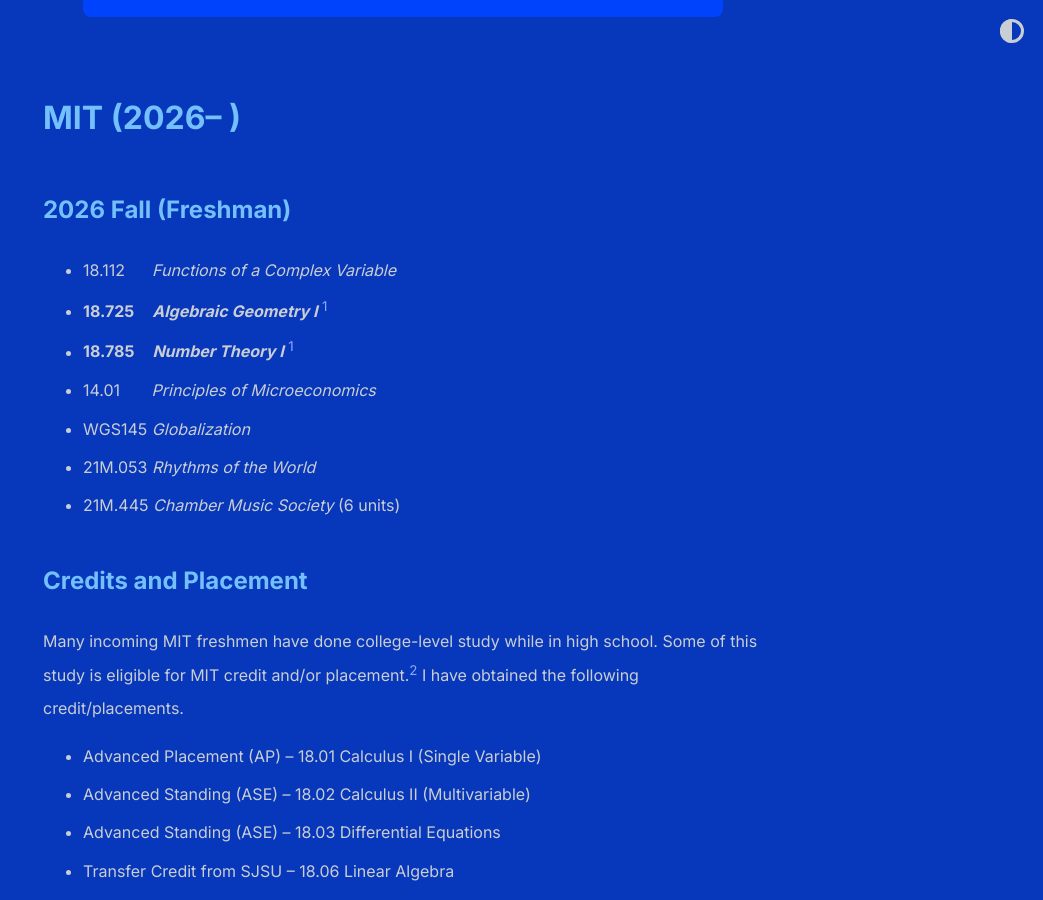
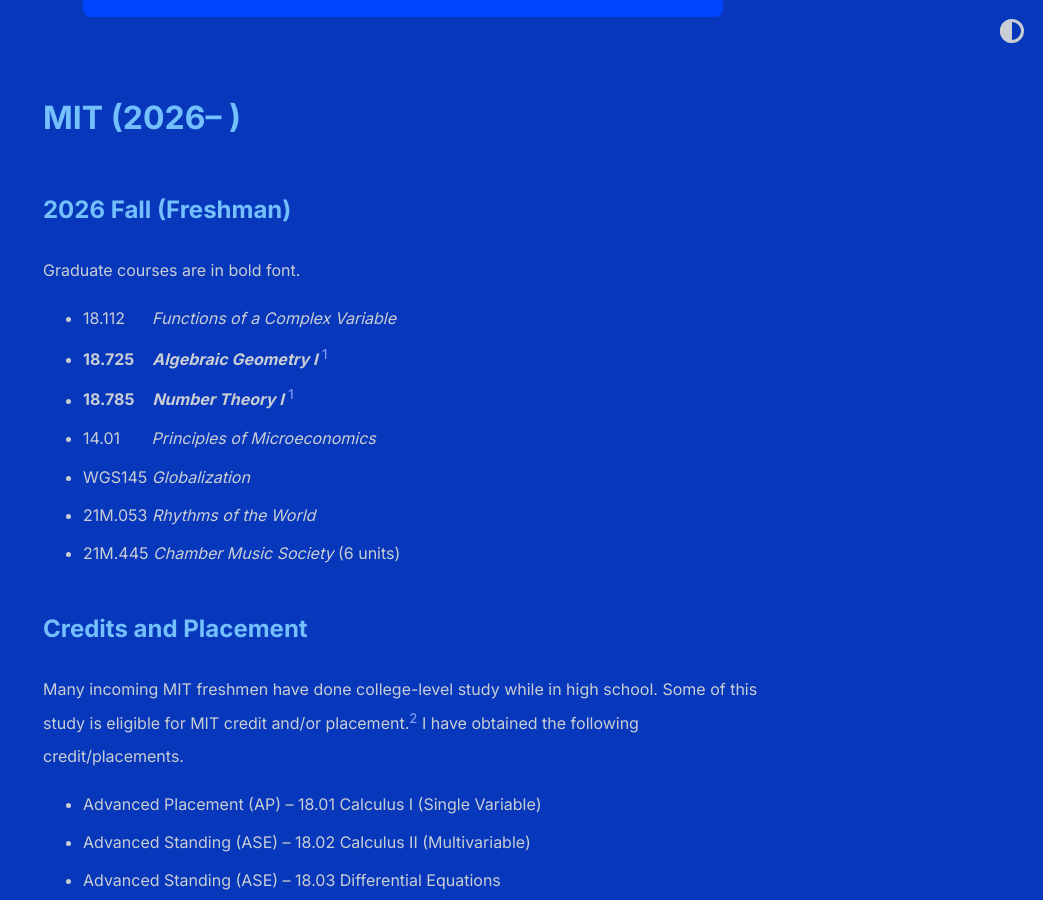
Before and after one commit to shihankanungo/shihankanungo.github.io, a Jekyll site: the page built from courses.md, in a window 1280 px wide and 900 px high, scrolled down 487 px. Shown: the whole window, without its empty margins (237-1280 px from the left). Built offline with Jekyll 4.4.1, drawn with Linux system fonts in a browser that asks for light colours.

Commit message:
Update courses.md

```diff
--- a/courses.md
+++ b/courses.md
@@ -11,6 +11,8 @@
 # MIT (2026-- )
 
 ## 2026 Fall (Freshman)
+
+Graduate courses are in bold font.
 
 - 18.112 &nbsp;&nbsp;&nbsp;&nbsp;&nbsp;*Functions of a Complex Variable*
 - **18.725** &nbsp;&nbsp;&nbsp;***Algebraic Geometry I*** [^4]
```
